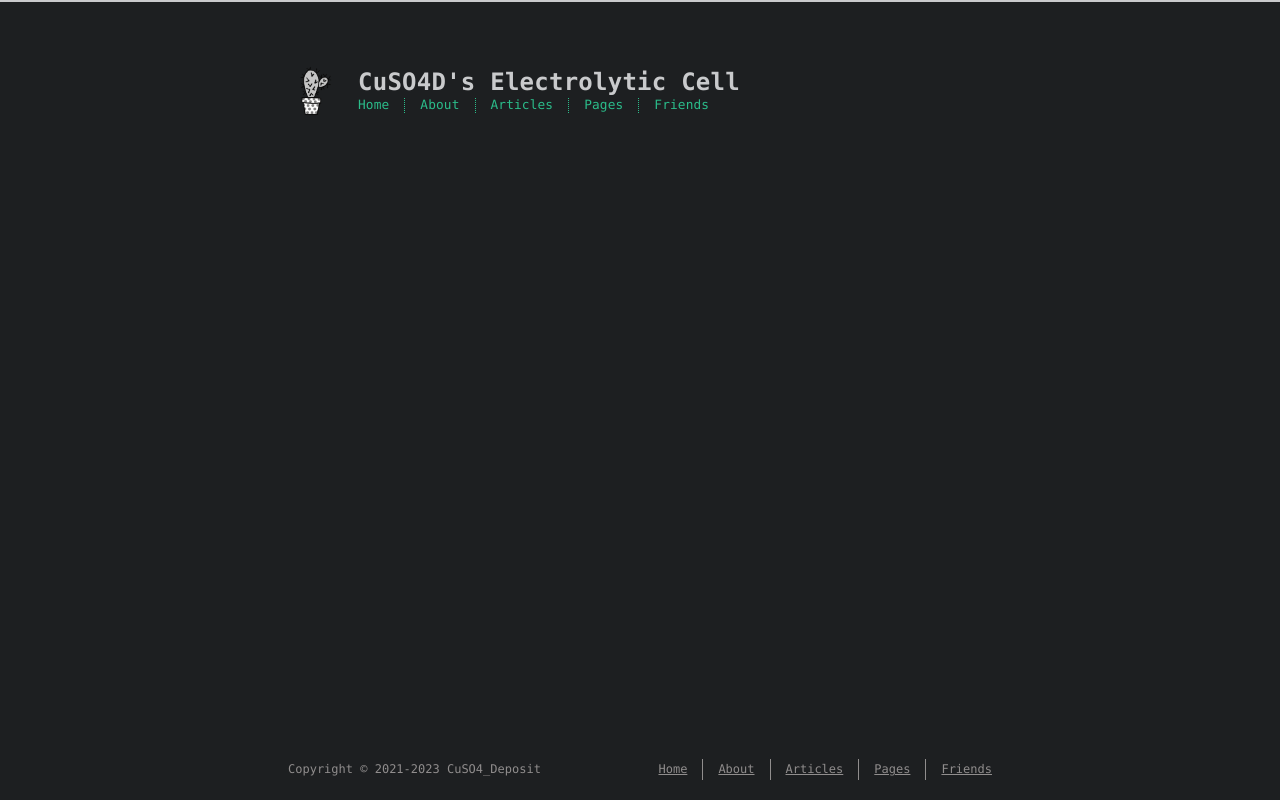
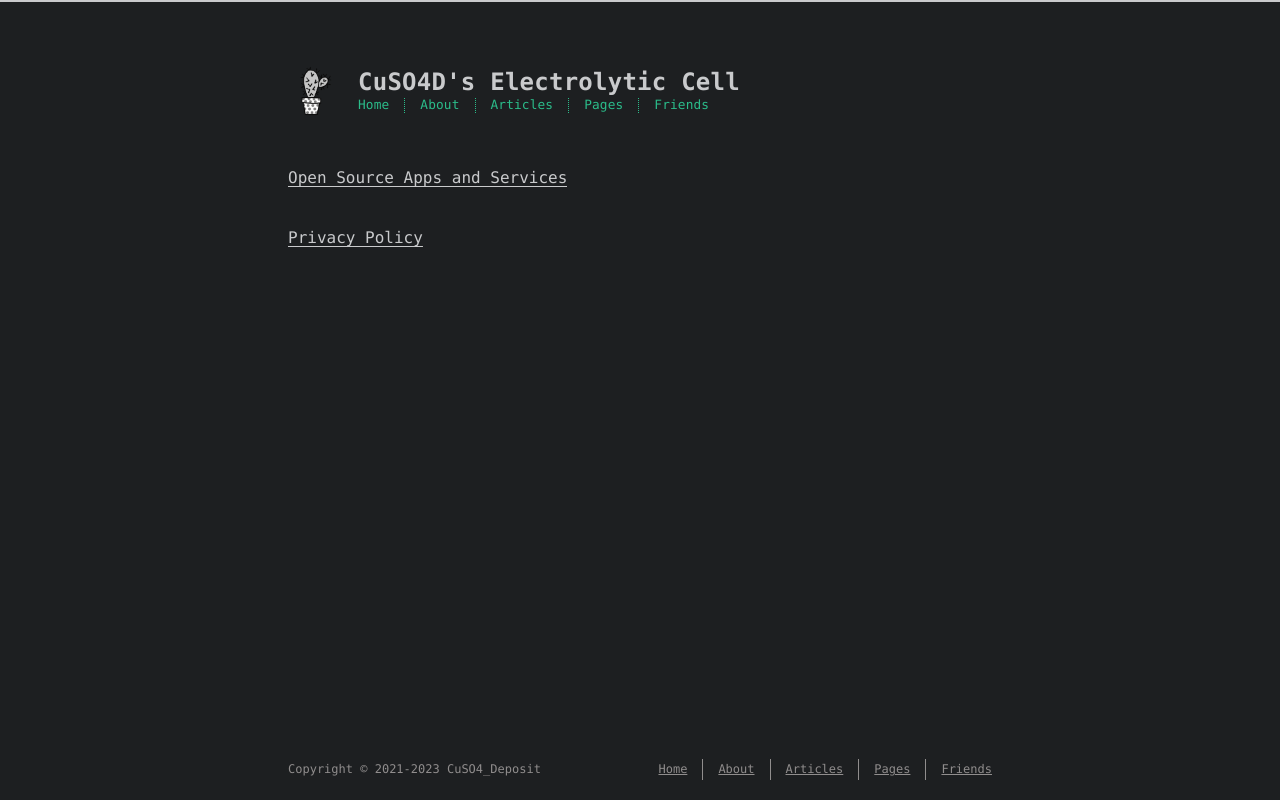
Before and after one commit to CuSO4Deposit/CuSO4Deposit.github.io, a plain HTML site: page pages/index.html in a window 1280 px wide. Drawn offline with nearby package versions, Linux system fonts and the light colour scheme; some packages are replaced by stand-ins of ours.

Commit message:
Site updated: 2023-04-04 00:51:26

```diff
--- a/pages/index.html
+++ b/pages/index.html
@@ -6,13 +6,15 @@
     <meta http-equiv="X-UA-Compatible" content="IE=edge">
     <meta name="HandheldFriendly" content="True">
     <meta name="viewport" content="width=device-width, initial-scale=1, maximum-scale=5" />
-    <meta property="og:type" content="website">
+    <meta name="description" content="Open Source Apps and Services Privacy Policy">
+<meta property="og:type" content="website">
 <meta property="og:title" content="pages">
 <meta property="og:url" content="http://example.com/pages/index.html">
 <meta property="og:site_name" content="CuSO4D&#39;s Electrolytic Cell">
+<meta property="og:description" content="Open Source Apps and Services Privacy Policy">
 <meta property="og:locale" content="en_US">
 <meta property="article:published_time" content="2023-04-03T17:07:10.000Z">
-<meta property="article:modified_time" content="2023-04-03T17:07:10.776Z">
+<meta property="article:modified_time" content="2023-04-04T00:42:39.279Z">
 <meta property="article:author" content="CuSO4_Deposit">
 <meta name="twitter:card" content="summary">
 
@@ -99,6 +101,8 @@
 
   <div class="content" itemprop="articleBody">
 
+          <p><a href="/open-source-apps-and-services/">Open Source Apps and Services</a></p>
+<p><a href="/privacy-policy/">Privacy Policy</a></p>
 
 
   </div>
```
